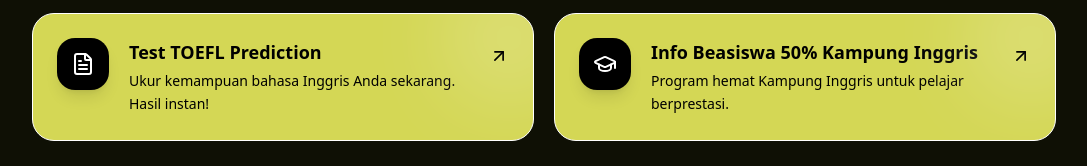
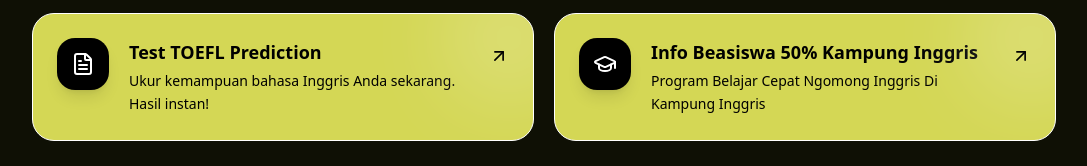
Before and after one commit to zaimulatqiya/toefl, a Next.js app: page / in a window 1280 px wide. Shown: the part 869-1035 px from the top of the page, without its empty margins (96-1183 px from the left). Built offline with nearby package versions, Linux system fonts and the light colour scheme.

Commit message:
updateee

```diff
--- a/app/page.tsx
+++ b/app/page.tsx
@@ -60,7 +60,7 @@
         <HomeFnCard icon={Laptop} title="Info Kelas Online" description="Belajar fleksibel dari mana saja dengan kurikulum terstruktur." delay={0.1} />
         <HomeFnCard icon={BookOpen} title="Kelas TOEFL Online" description="Persiapan intensif skor maksimal dengan tutor berpengalaman." delay={0.2} href="/kelas-toefl" />
         <HomeFnCard icon={FileText} title="Test TOEFL Prediction" description="Ukur kemampuan bahasa Inggris Anda sekarang. Hasil instan!" delay={0.3} href="/toefl-prediction" />
-        <HomeFnCard icon={GraduationCap} title="Info Beasiswa 50% Kampung Inggris" description="Program hemat Kampung Inggris untuk pelajar berprestasi." delay={0.4} />
+        <HomeFnCard icon={GraduationCap} title="Info Beasiswa 50% Kampung Inggris" description="Program Belajar Cepat Ngomong Inggris Di Kampung Inggris" delay={0.4} />
       </motion.div>
 
       {/* Footer / Verification Area */}
```
